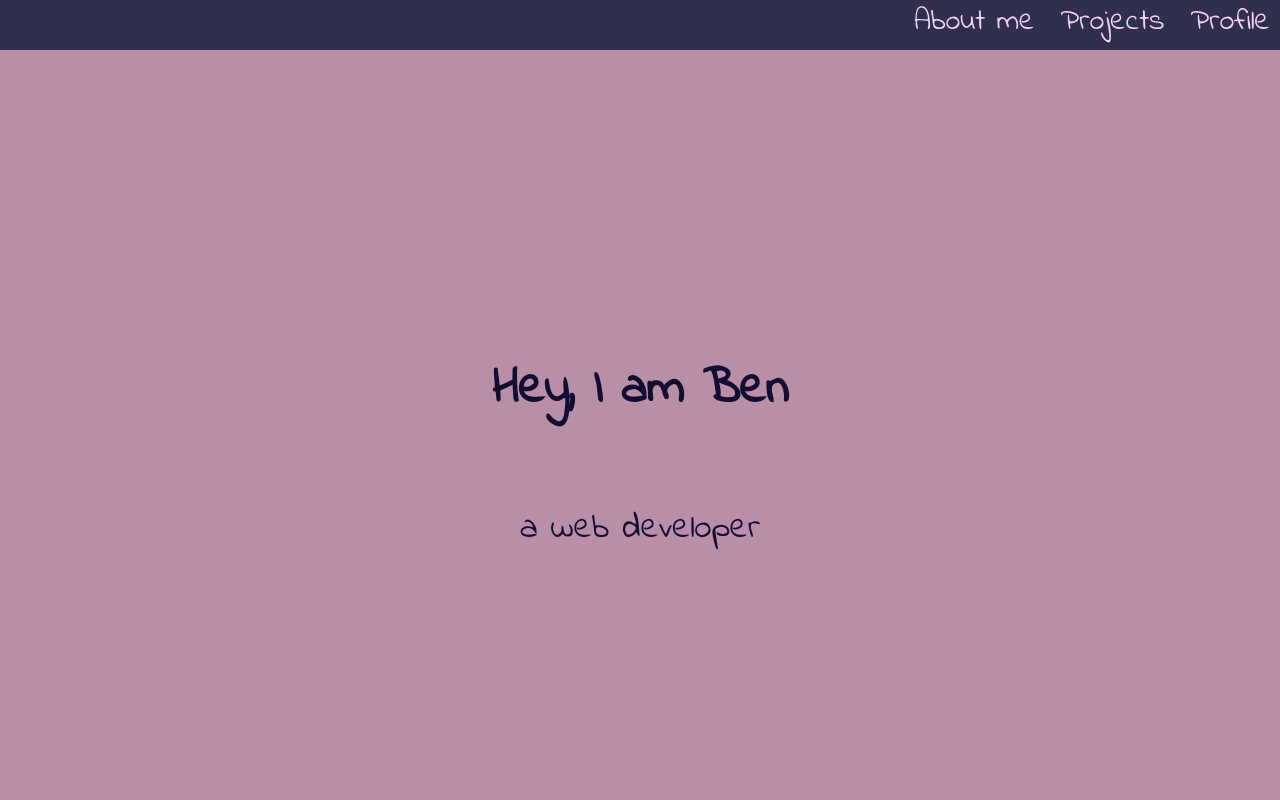
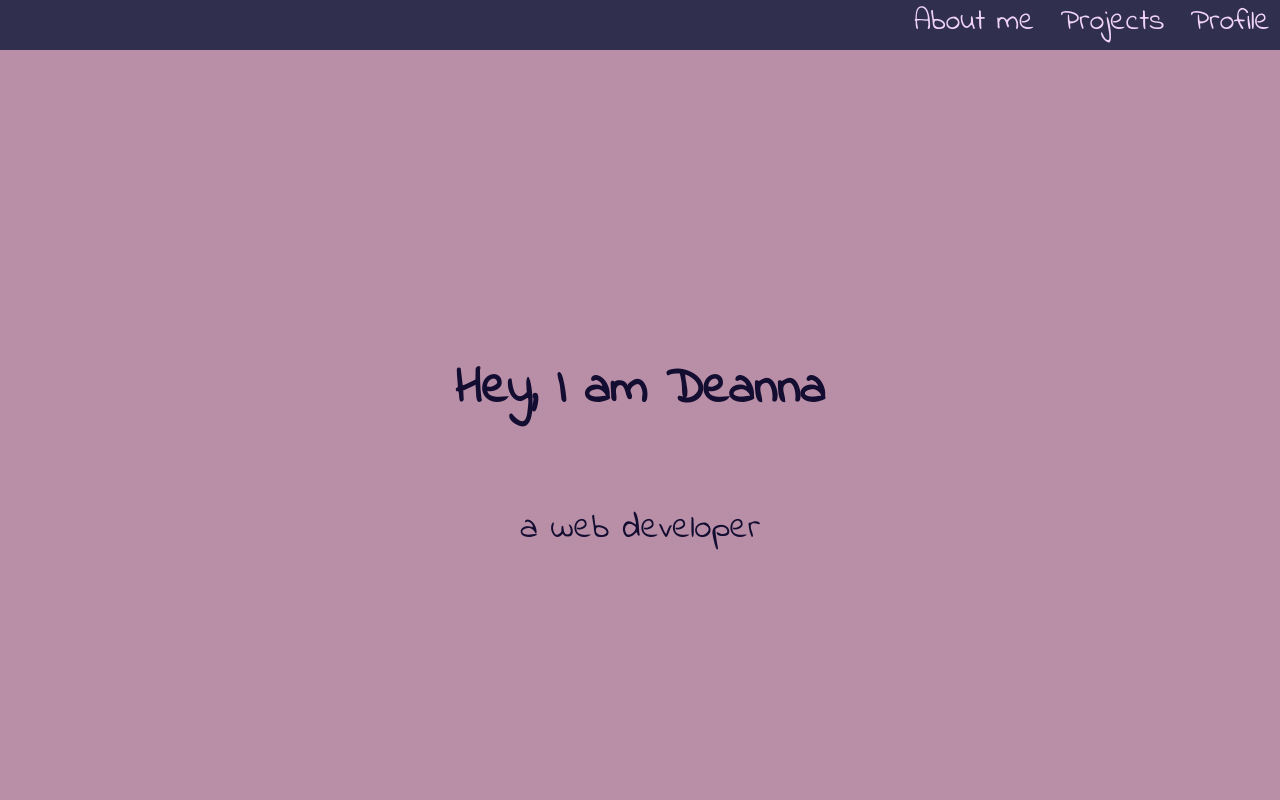
Before and after one commit to deanna-og/freecodecamp, a plain HTML site: page profile/index.html in a window 1280 px wide. Shown: the top 800 px of the page. Drawn offline with Linux system fonts and the light colour scheme.

Commit message:
Update index.html

```diff
--- a/profile/index.html
+++ b/profile/index.html
@@ -124,7 +124,7 @@
   </div>
   <main>
     <section id="welcome-section" class="welcome-section">
-      <h1 class="welcome-text">Hey, I am Ben</h1>
+      <h1 class="welcome-text">Hey, I am Deanna</h1>
       <p class="welcome-text">a web developer</p>
     </section>
     <section id="projects" class="projects">
```
